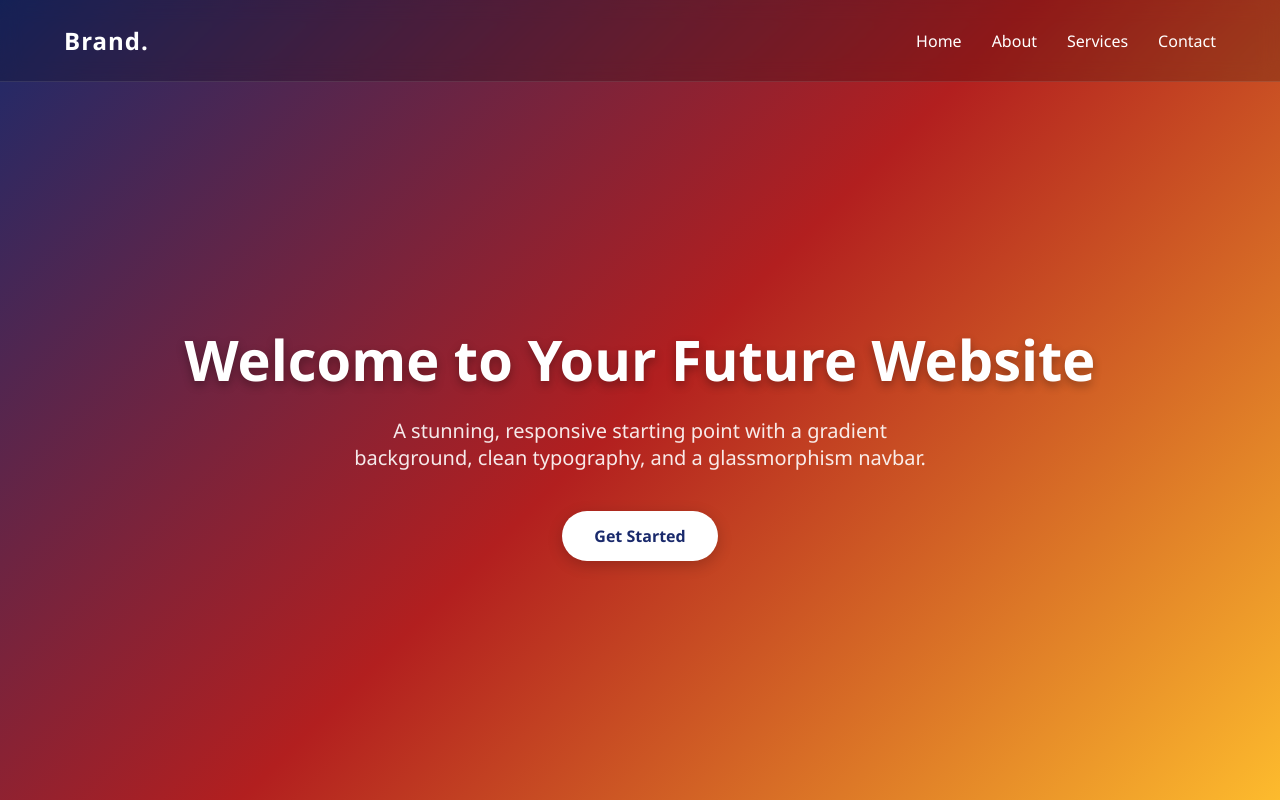
After one commit to HTad88/209_FinalProject_Olympics, a Flask app: template templates/test_formatting.html in a window 1280 px wide. The commit adds this page. Run offline with Flask 3, Linux system fonts and the light colour scheme; the template is opened without the code that fills it, so the values that code supplies are empty.

Commit message:
adding new formatted page

```diff
--- a/app.py
+++ b/app.py
@@ -10,5 +10,9 @@ def Olympics():
 def tab():  # Changed from 'embed' to 'tab'
     return render_template('test_tableau.html')
 
+@app.route('/Test')
+def tab():  # Changed from 'embed' to 'tab'
+    return render_template('test_formatting.html')
+
 if __name__ == '__main__':
     app.run()
--- a/templates/Olympics.html
+++ b/templates/Olympics.html
@@ -7,4 +7,8 @@
     <a href="/tab">
         <button type="button">Go to graph Page</button>
     </a>
+        <!-- Button to navigate to the test home page page -->
+    <a href="/test">
+        <button type="button">Go to graph Page</button>
+    </a>
 </body></html>
--- /dev/null
+++ b/templates/test_formatting.html
@@ -0,0 +1,126 @@
+<!DOCTYPE html>
+<html lang="en">
+<head>
+    <meta charset="UTF-8">
+    <meta name="viewport" content="width=device-width, initial-scale=1.0">
+    <title>The Hidden Cost of Hosting the Olympics</title>
+    <style>
+        /* Reset and Base Styles */
+        * {
+            box-sizing: border-box;
+            margin: 0;
+            padding: 0;
+        }
+
+        body {
+            font-family: 'Segoe UI', Roboto, Helvetica, Arial, sans-serif;
+            /* Modern, vibrant gradient background */
+            background: linear-gradient(135deg, #1a2a6c 0%, #b21f1f 50%, #fdbb2d 100%);
+            color: #ffffff;
+            min-height: 100vh;
+            display: flex;
+            flex-direction: column;
+        }
+
+        /* Navigation Bar */
+        .navbar {
+            display: flex;
+            justify-content: space-between;
+            align-items: center;
+            padding: 24px 5%;
+            background: rgba(0, 0, 0, 0.2);
+            backdrop-filter: blur(10px);
+            border-bottom: 1px solid rgba(255, 255, 255, 0.1);
+        }
+
+        .navbar .logo {
+            font-size: 1.5rem;
+            font-weight: bold;
+            letter-spacing: 1px;
+        }
+
+        .navbar ul {
+            display: flex;
+            list-style: none;
+        }
+
+        .navbar ul li {
+            margin-left: 30px;
+        }
+
+        .navbar ul li a {
+            color: #ffffff;
+            text-decoration: none;
+            font-weight: 500;
+            transition: color 0.3s ease;
+        }
+
+        .navbar ul li a:hover {
+            color: #fdbb2d;
+        }
+
+        /* Hero Header */
+        .header {
+            flex: 1;
+            display: flex;
+            flex-direction: column;
+            justify-content: center;
+            align-items: center;
+            text-align: center;
+            padding: 0 20px;
+        }
+
+        .header h1 {
+            font-size: 3.5rem;
+            margin-bottom: 20px;
+            font-weight: 800;
+            text-shadow: 0 4px 10px rgba(0, 0, 0, 0.3);
+        }
+
+        .header p {
+            font-size: 1.25rem;
+            margin-bottom: 40px;
+            max-width: 600px;
+            color: rgba(255, 255, 255, 0.9);
+        }
+
+        .header .cta-button {
+            background-color: #ffffff;
+            color: #1a2a6c;
+            padding: 14px 32px;
+            font-size: 1rem;
+            font-weight: bold;
+            text-decoration: none;
+            border-radius: 50px;
+            box-shadow: 0 4px 15px rgba(0, 0, 0, 0.2);
+            transition: transform 0.3s ease, box-shadow 0.3s ease;
+        }
+
+        .header .cta-button:hover {
+            transform: translateY(-3px);
+            box-shadow: 0 6px 20px rgba(0, 0, 0, 0.3);
+        }
+    </style>
+</head>
+<body>
+
+    <!-- Navigation Bar -->
+    <nav class="navbar">
+        <div class="logo">Brand.</div>
+        <ul>
+            <li><a href="#">Home</a></li>
+            <li><a href="#">About</a></li>
+            <li><a href="#">Services</a></li>
+            <li><a href="#">Contact</a></li>
+        </ul>
+    </nav>
+
+    <!-- Hero Header -->
+    <header class="header">
+        <h1>Welcome to Your Future Website</h1>
+        <p>A stunning, responsive starting point with a gradient background, clean typography, and a glassmorphism navbar.</p>
+        <a href="#" class="cta-button">Get Started</a>
+    </header>
+
+</body>
+</html>
```
